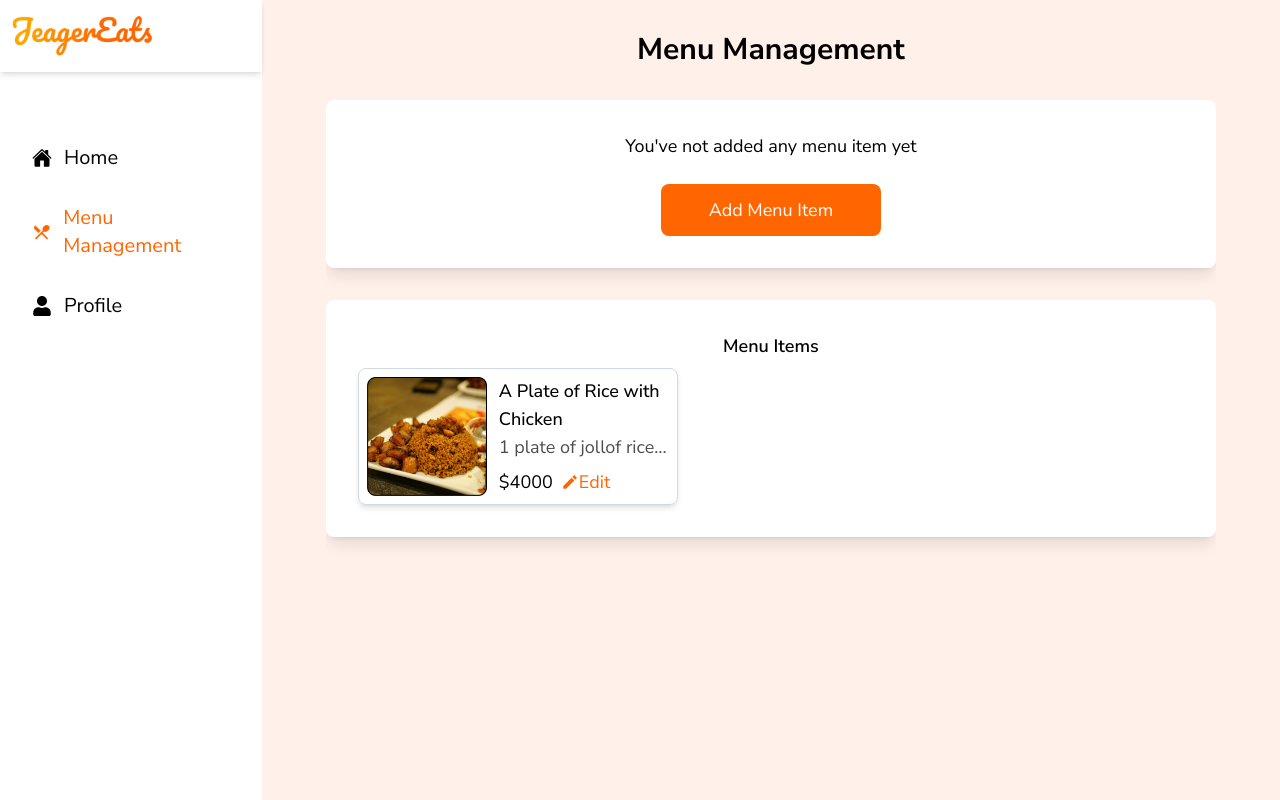
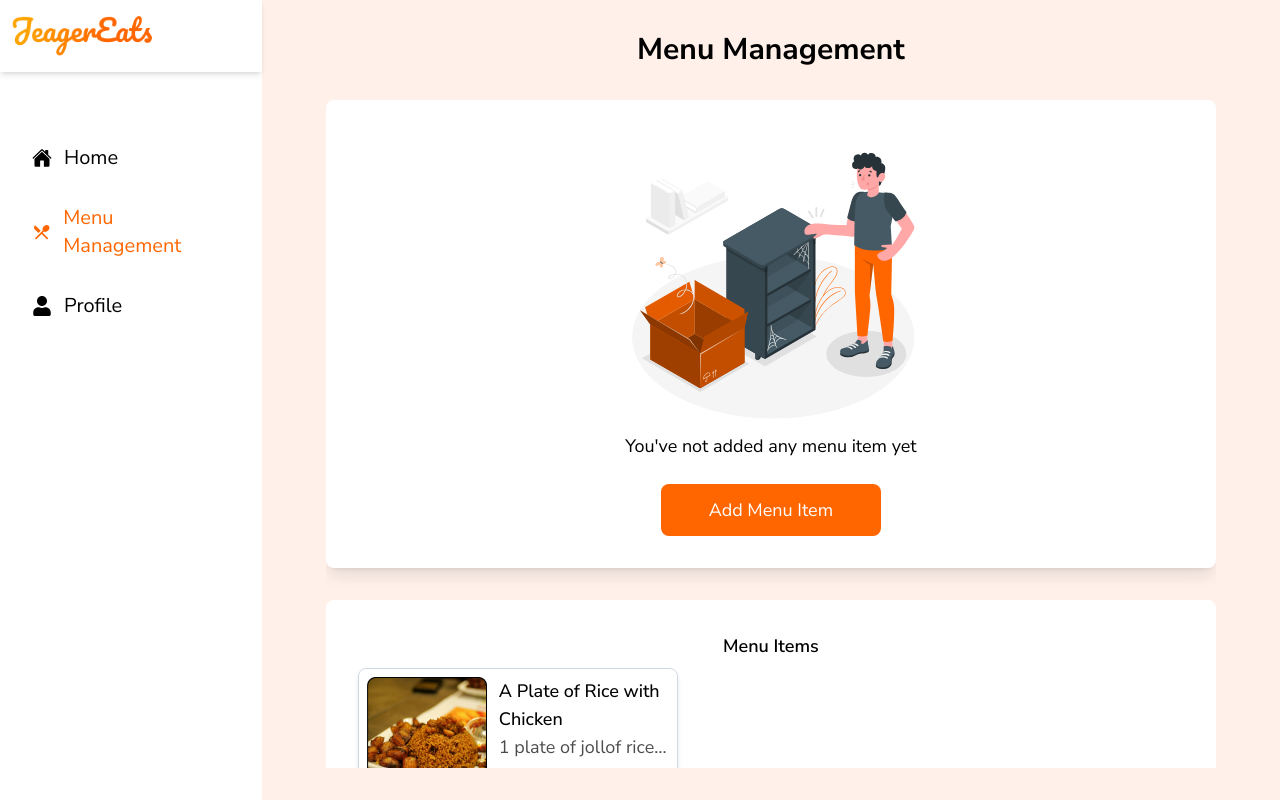
Before and after one commit to JerryJeager/JeagerEats, a Next.js app in the folder frontend/: page /dashboard/vendor/menu in a window 1280 px wide. Built offline with nearby package versions, Linux system fonts and the light colour scheme.

Commit message:
add empty menu illustration

```diff
--- a/frontend/src/app/dashboard/vendor/menu/page.tsx
+++ b/frontend/src/app/dashboard/vendor/menu/page.tsx
@@ -2,15 +2,17 @@ import Image from "next/image";
 import Link from "next/link";
 import item from "../../../../../public/assets/jollof.png";
 import { MdEdit } from "react-icons/md";
+import empty from "../../../../../public/assets/empty.svg"
 
 const Menu = () => {
   return (
     <section className="mt-8 min-h-screen">
       <h2 className="font-bold text-2xl md:text-3xl text-center">
-        Menu Management{" "}
+        Menu Management
       </h2>
       <div className="rounded-lg w-full mt-8 p-4 md:p-8 shadow-lg bg-white  h-full md:text-lg ">
         <div className="flex flex-col items-center">
+            <Image width={300} src={empty} alt="empty illustration" />
           <p className="text-center">You've not added any menu item yet</p>
           <Link
             href={"/dashboard/vendor/menu/add"}
@@ -28,7 +30,9 @@ const Menu = () => {
               <Image width={120} src={item} alt="item-image" />
               <div className="flex flex-col w-[170px]">
                 <p className="font-medium">A Plate of Rice with Chicken</p>
-                <p className="line-clamp-1 text-black text-opacity-70">1 plate of jollof rice, fried rice, plantain and chicken</p>
+                <p className="line-clamp-1 text-black text-opacity-70">
+                  1 plate of jollof rice, fried rice, plantain and chicken
+                </p>
                 <div className="flex gap-2 mt-auto">
                   <p className="mb-0">$4000</p>
                   <div className="flex items-center text-primary">
--- a/frontend/src/app/dashboard/vendor/profile/page.tsx
+++ b/frontend/src/app/dashboard/vendor/profile/page.tsx
@@ -4,7 +4,7 @@ const Profile = () => {
   return (
     <section className="mt-8">
       <h2 className="font-bold text-2xl md:text-3xl text-center">
-        Profile Management{" "}
+        Profile Management
       </h2>
       <div className="rounded-lg w-full mt-8 p-4 md:p-8 shadow-lg bg-white  h-full md:text-lg ">
         <VendorProfileForm />
```
Also changed, not shown: frontend/public/assets/empty.svg (added).
